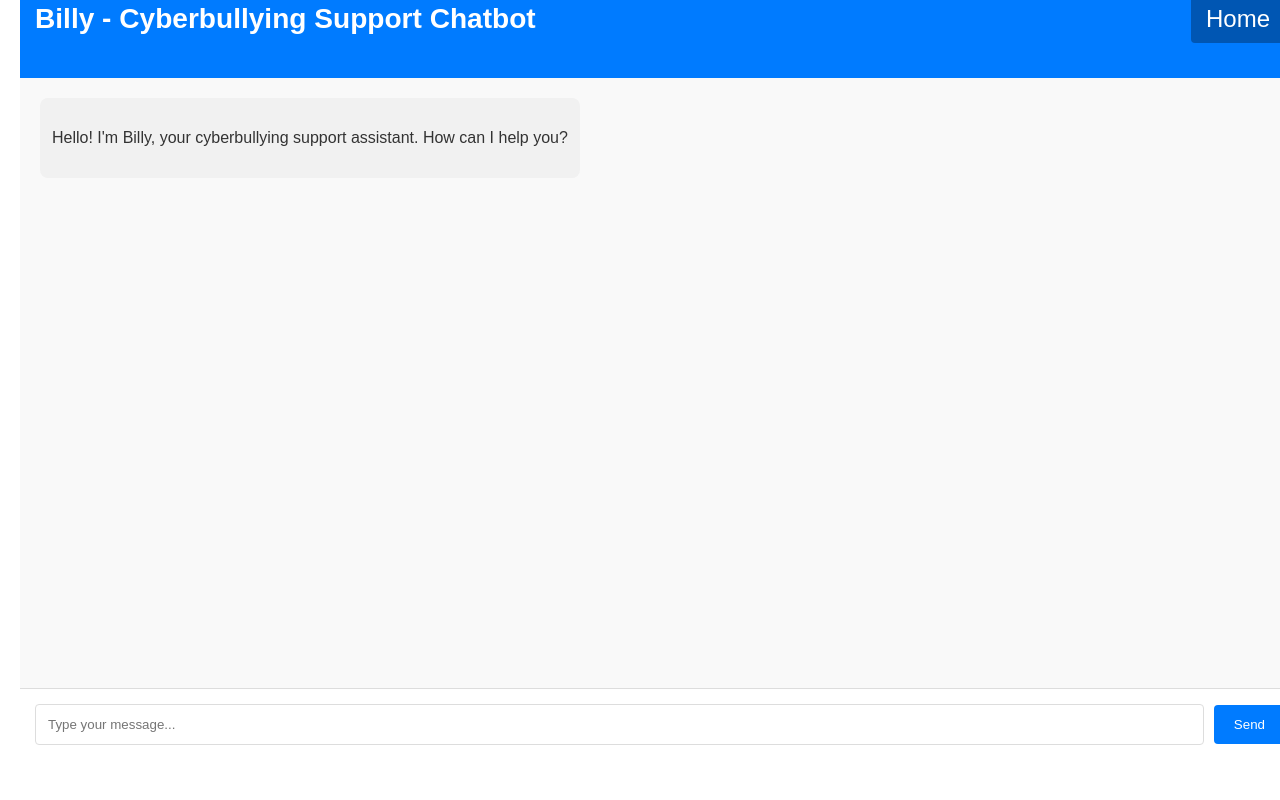
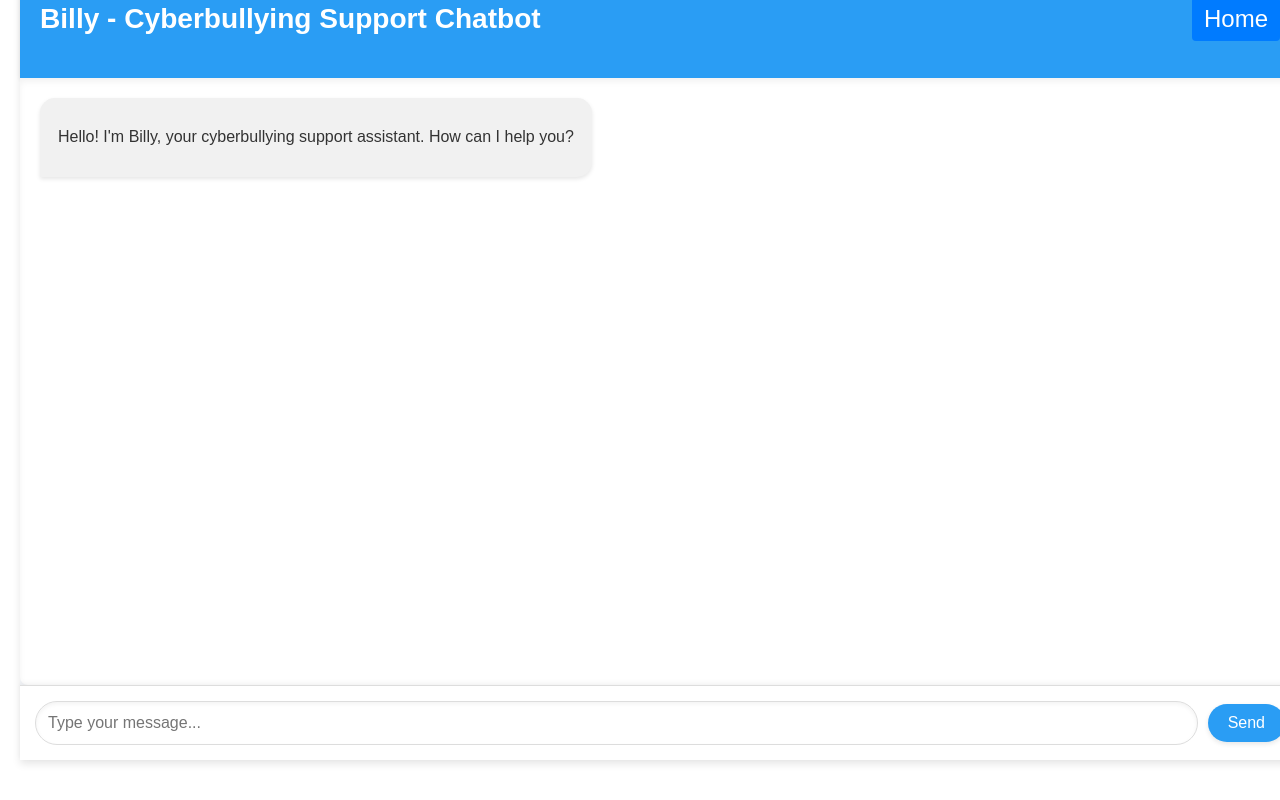
Before and after one commit to GuruPrasadAnanthaneni/cyber_bullying_project, a React (Create React App) app: page / in a window 1280 px wide. Both pictures are taken after a click on the button "Chatbot". Built offline with nearby package versions, Linux system fonts and the light colour scheme; no server answers.

Commit message:
update chatbot.css

```diff
--- a/src/components/Chatbot.css
+++ b/src/components/Chatbot.css
@@ -6,26 +6,27 @@
     display: flex;
     flex-direction: column;
     font-family: Arial, sans-serif;
-    box-shadow: none;
-    border: none;
+    box-shadow: 0 4px 8px rgba(0, 0, 0, 0.1);
+    background-color: #f0f2f5;
 }
 
 .chatbot-header {
-    background-color: #007bff;
+    background-color: #2a9df4;
     color: white;
-    padding: 15px;
-    text-align: center;
+    padding: 15px 20px;
     font-size: 1.5em;
     display: flex;
     justify-content: space-between;
     align-items: center;
+    border-radius: 8px 8px 0 0;
+    box-shadow: 0 2px 5px rgba(0, 0, 0, 0.1);
 }
 
 .home-button {
-    background-color: #0056b3;
+    background-color: #007bff;
     color: white;
     border: none;
-    padding: 10px 15px;
+    padding: 8px 12px;
     border-radius: 4px;
     cursor: pointer;
     font-size: 1em;
@@ -33,7 +34,7 @@
 }
 
 .home-button:hover {
-    background-color: #003f8a;
+    background-color: #0056b3;
 }
 
 .chatbot-messages {
@@ -42,27 +43,34 @@
     overflow-y: auto;
     display: flex;
     flex-direction: column;
-    background-color: #f9f9f9;
+    gap: 10px;
+    background-color: #ffffff;
+    border-radius: 0 0 8px 8px;
+    box-shadow: inset 0 4px 6px rgba(0, 0, 0, 0.05);
 }
 
 .message {
-    max-width: 70%;
-    margin-bottom: 10px;
-    padding: 12px;
-    border-radius: 8px;
-    line-height: 1.5;
+    max-width: 75%;
+    padding: 12px 18px;
+    border-radius: 15px;
+    font-size: 1em;
+    line-height: 1.4;
+    position: relative;
+    box-shadow: 0 2px 4px rgba(0, 0, 0, 0.1);
 }
 
 .message.user {
     align-self: flex-end;
-    background-color: #e6f7ff;
+    background-color: #e0f7fa;
     color: #333;
+    border-radius: 15px 15px 0 15px;
 }
 
 .message.bot {
     align-self: flex-start;
     background-color: #f1f1f1;
     color: #333;
+    border-radius: 15px 15px 15px 0;
 }
 
 .chatbot-input {
@@ -71,26 +79,31 @@
     border-top: 1px solid #ddd;
     align-items: center;
     background-color: #ffffff;
+    box-shadow: 0 -2px 5px rgba(0, 0, 0, 0.05);
 }
 
 .chatbot-input input {
     flex: 1;
     padding: 12px;
     border: 1px solid #ddd;
-    border-radius: 4px;
+    border-radius: 25px;
     margin-right: 10px;
+    font-size: 1em;
+    box-shadow: inset 0 2px 4px rgba(0, 0, 0, 0.05);
 }
 
 .chatbot-input button {
-    padding: 12px 20px;
+    padding: 10px 20px;
     border: none;
-    background-color: #007bff;
+    background-color: #2a9df4;
     color: white;
-    border-radius: 4px;
+    border-radius: 25px;
     cursor: pointer;
+    font-size: 1em;
     transition: background-color 0.3s ease;
+    box-shadow: 0 2px 5px rgba(0, 0, 0, 0.1);
 }
 
 .chatbot-input button:hover {
-    background-color: #0056b3;
+    background-color: #1a7dc4;
 }
```
Lines whose indentation alone changed are shown as unchanged.
